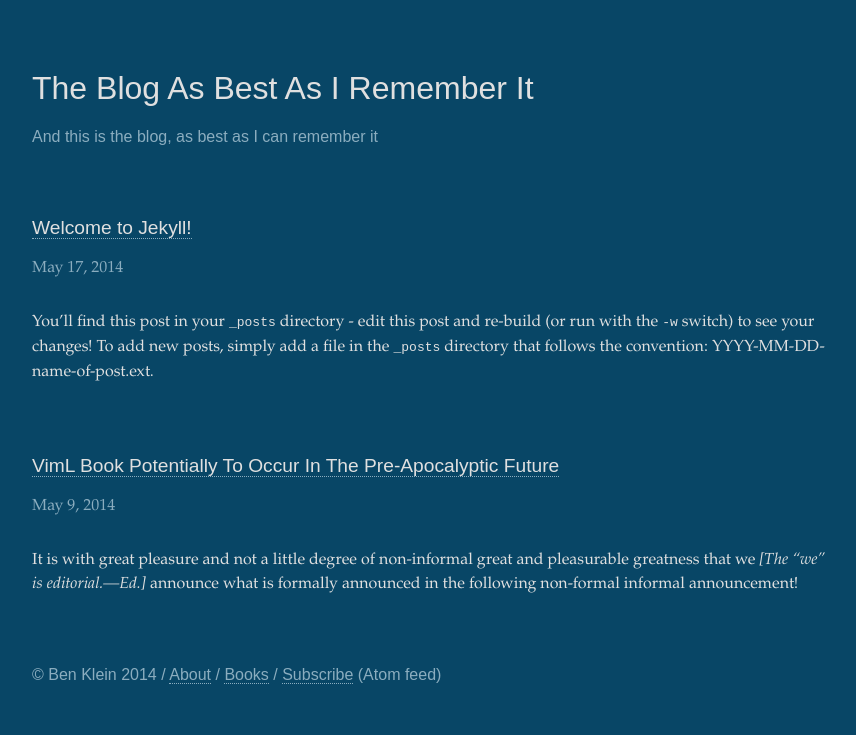
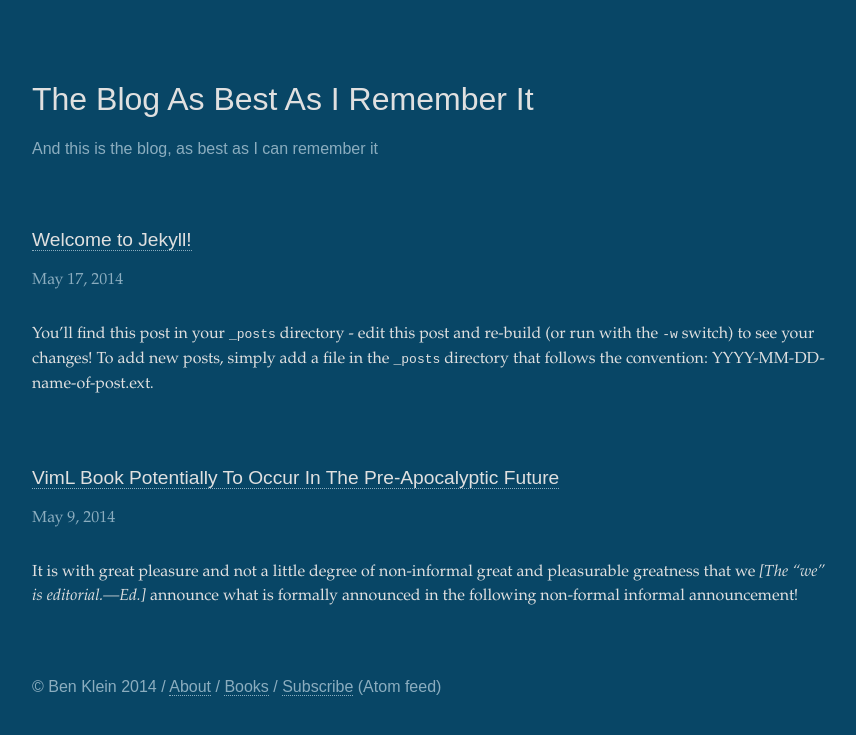
Before and after one commit to fifthposition/ye-olde-fifthposition, a Jekyll site: the page built from index.html, in a window 1280 px wide. Shown: the top 735 px of the page, without its empty margins (208-1064 px from the left). Built offline with Jekyll 4.4.1, drawn with Linux system fonts in a browser that asks for light colours.

Commit message:
add padding

```diff
--- a/css/main.css
+++ b/css/main.css
@@ -1,6 +1,6 @@
 
 body { background-color: /*#1C6BA0 */ /* #e6f1f3 */ /* #dbf3dd */ #084666; color: #e0e0e0; font: normal medium Palatino, serif }
-#wrapper { width: 800px; margin: 70px auto }
+#wrapper { width: 800px; padding: 40px 100px; margin: 20px auto }
 h1, h2, h3, header p, footer p { font-family: Arial, sans-serif; font-weight: 300 }
 h2 { font-size: larger }
 h3 { font-size: medium }
```
